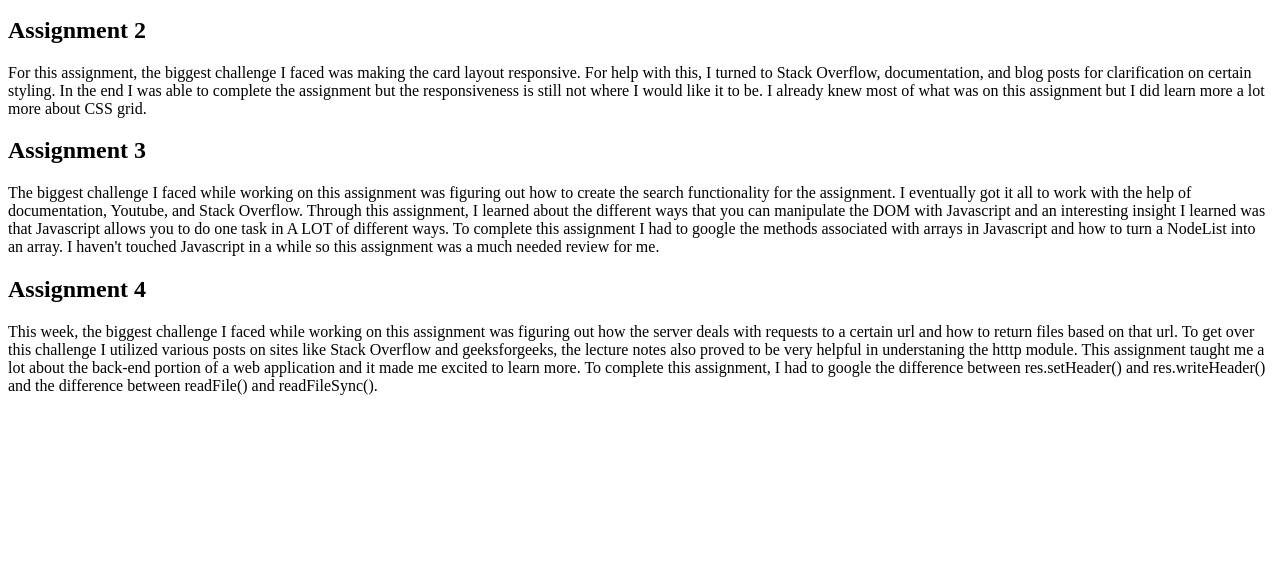
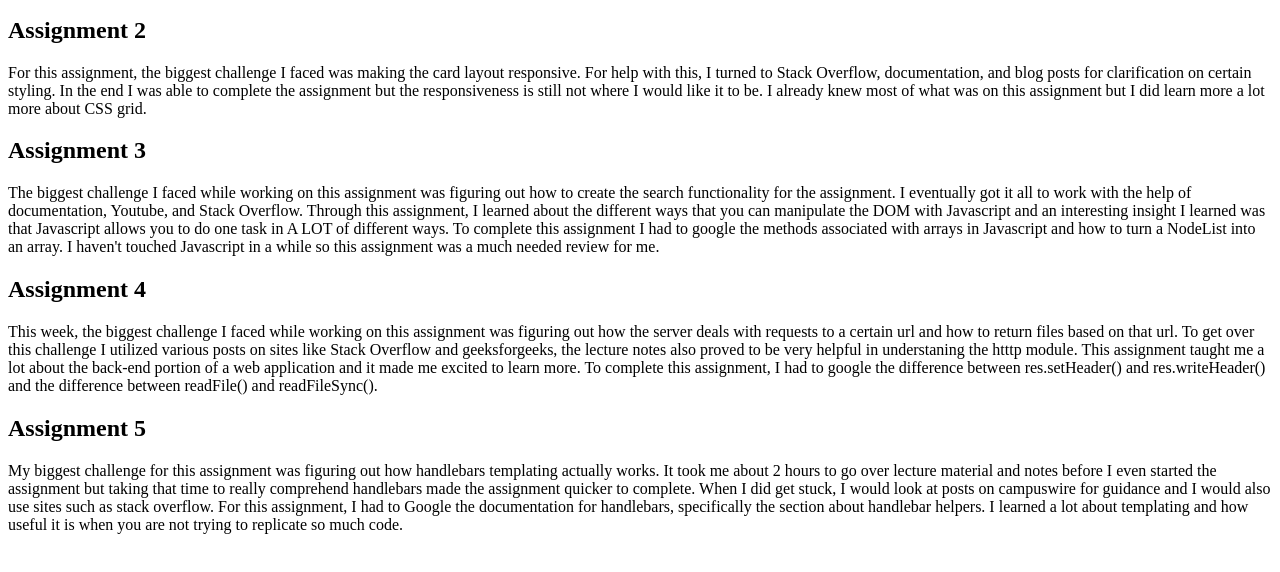
Before and after one commit to Eduardo-Gonz/assignment-1, a plain HTML site: page blog.html in a window 1280 px wide. Shown: the part 222-794 px from the top of the page. Drawn offline with Linux system fonts and the light colour scheme.

Commit message:
Add assignment 5 post

```diff
--- a/blog.html
+++ b/blog.html
@@ -23,5 +23,9 @@
           <p>
             This week, the biggest challenge I faced while working on this assignment was figuring out how the server deals with requests to a certain url and how to return files based on that url. To get over this challenge I utilized various posts on sites like Stack Overflow and geeksforgeeks, the lecture notes also proved to be very helpful in understaning the htttp module. This assignment taught me a lot about the back-end portion of a web application and it made me excited to learn more. To complete this assignment, I had to google the difference between res.setHeader() and res.writeHeader() and the difference between readFile() and readFileSync().
             </p>
+            <h2>Assignment 5</h2>
+            <p>
+              My biggest challenge for this assignment was figuring out how handlebars templating actually works. It took me about 2 hours to go over lecture material and notes before I even started the assignment but taking that time to really comprehend handlebars made the assignment quicker to complete. When I did get stuck, I would look at posts on campuswire for guidance and I would also use sites such as stack overflow. For this assignment, I had to Google the documentation for handlebars, specifically the section about handlebar helpers. I learned a lot about templating and how useful it is when you are not trying to replicate so much code.
+              </p>
   </body>
 </html>
```
Also changed, not shown: 1 other file.
